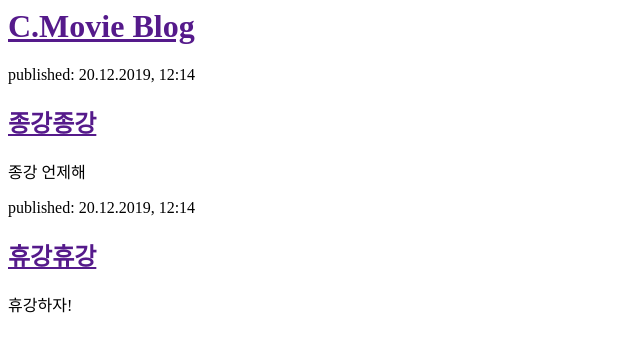
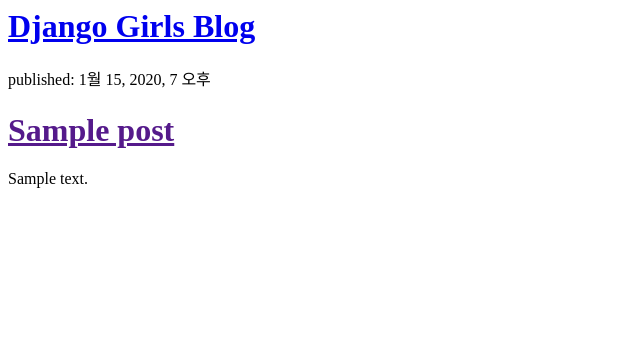
Before and after one commit to Choyeonghwa/my-first-blog, a Django app: template blog/templates/blog/post_list.html in a window 1280 px wide. Shown: the top 352 px of the page, without its empty margins (0-640 px from the left). Run offline with Django 3.2, Linux system fonts and the light colour scheme; the template is opened without the code that fills it: values that come from a table or form of the project are taken from there, others are empty; tables that the repository leaves empty hold one stand-in row (values such as "Sample post").

Commit message:
Modified templates to display posts from database.

```diff
--- a/blog/templates/blog/post_list.html
+++ b/blog/templates/blog/post_list.html
@@ -3,20 +3,17 @@
  		<title>C.Movie blog</title>
     </head>
     <body>
+    <div>
+        <h1><a href="/">Django Girls Blog</a></h1>
+    </div>
+
+    {% for post in posts %}
         <div>
-            <h1><a href="">C.Movie Blog</a></h1>
+            <p>published: {{ post.published_date }}</p>
+            <h1><a href="">{{ post.title }}</a></h1>
+            <p>{{ post.text|linebreaksbr }}</p>
         </div>
+    {% endfor %}
 
-        <div>
-            <p>published: 20.12.2019, 12:14</p>
-            <h2><a href="">종강종강</a></h2>
-            <p>종강 언제해 </p>
-        </div>
-
-        <div>
-            <p>published: 20.12.2019, 12:14</p>
-            <h2><a href="">휴강휴강</a></h2>
-            <p>휴강하자!</p>
-        </div>
     </body>
 </html>
--- a/blog/views.py
+++ b/blog/views.py
@@ -1,6 +1,9 @@
 from django.shortcuts import render
+from django.utils import timezone
+from .models import Post
 
 # Create your views here.
 
 def post_list(request):
-    return render(request, 'blog/post_list.html', {})
+    posts = Post.objects.filter(published_date__lte=timezone.now()).order_by('published_date')
+    return render(request, 'blog/post_list.html', {'posts': posts})
--- a/mysite/settings.py
+++ b/mysite/settings.py
@@ -25,7 +25,7 @@
 # SECURITY WARNING: don't run with debug turned on in production!
 DEBUG = True
 
-ALLOWED_HOSTS = [".pythonanywhere.com"]
+ALLOWED_HOSTS = ['127.0.0.1', '.pythonanywhere.com']
 
 
 # Application definition
@@ -106,7 +106,7 @@
 
 LANGUAGE_CODE = 'ko'
 
-TIME_ZONE = 'UTC'
+TIME_ZONE = 'Asia/Seoul'
 
 USE_I18N = True
 
@@ -119,3 +119,4 @@
 # https://docs.djangoproject.com/en/2.0/howto/static-files/
 
 STATIC_URL = '/static/'
+STATIC_ROOT = os.path.join(BASE_DIR, 'static')
```
